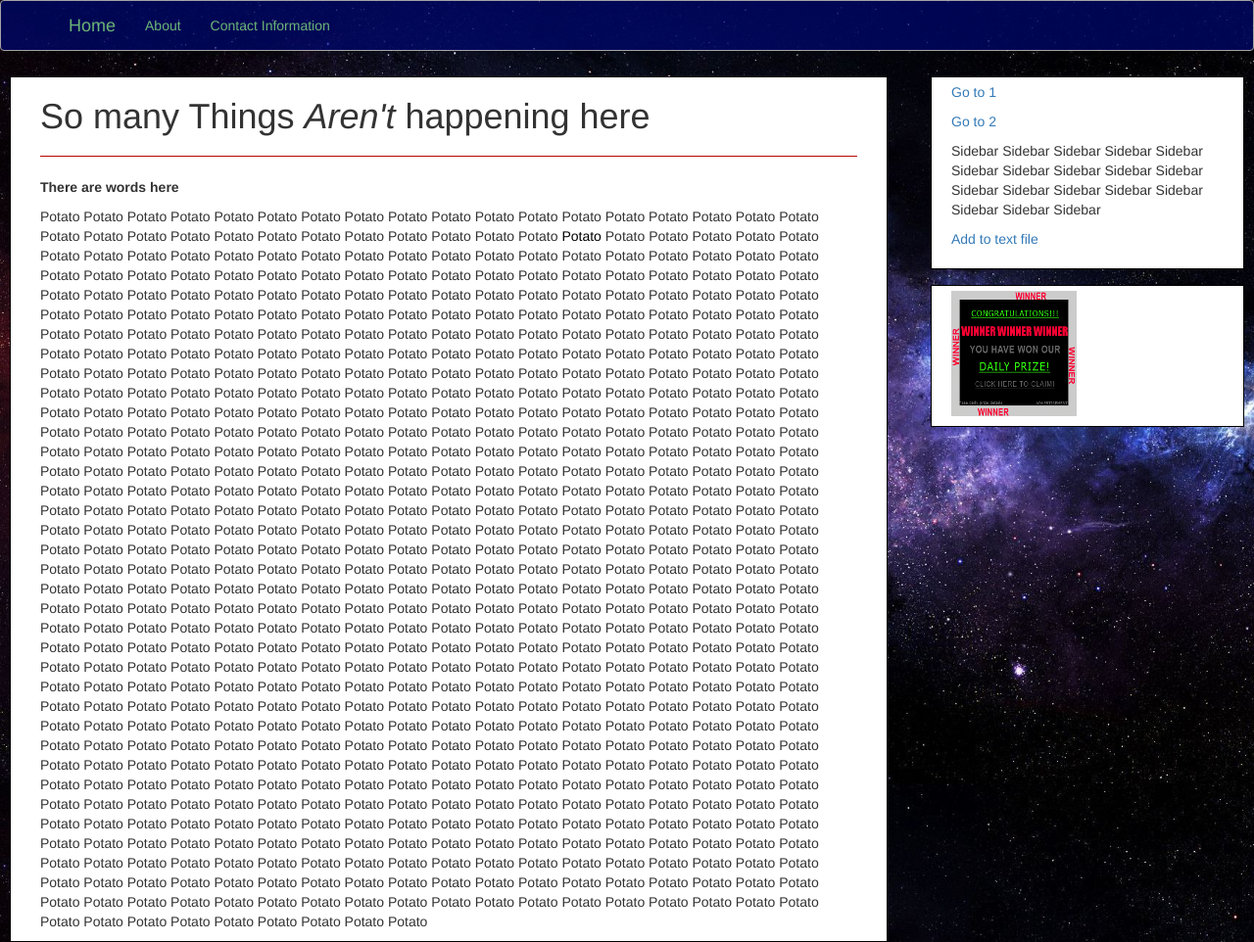
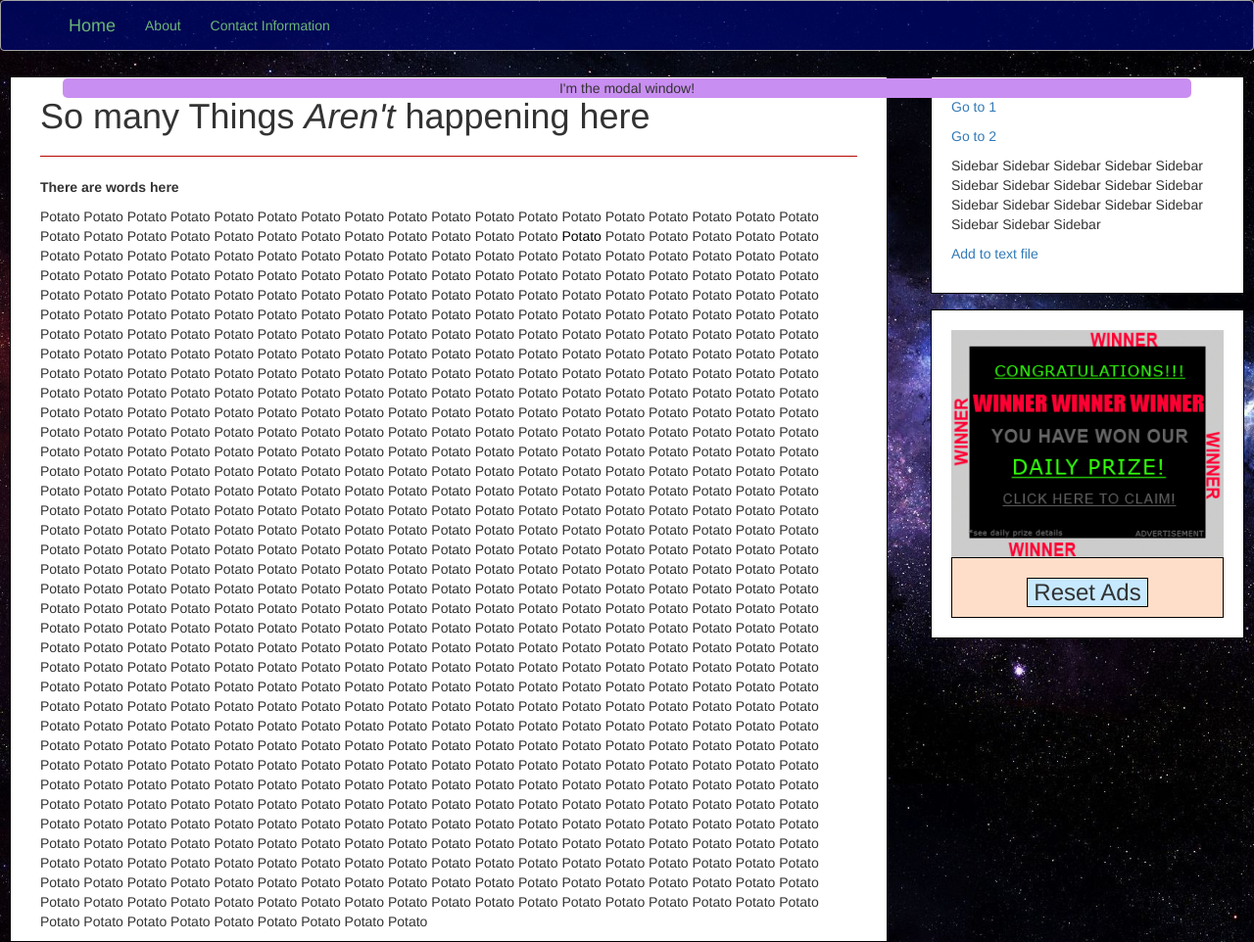
Before and after one commit to znaeb/WebProject, a PHP site: page /home.php in a window 1280 px wide. Shown: the whole page at 98% size. Run offline with PHP 8.4, Linux system fonts and the light colour scheme.

Commit message:
beginning transition

```diff
--- a/css/Style.css
+++ b/css/Style.css
@@ -72,11 +72,48 @@ of those sections to manage the look and feel of the site. */
 .sidebar{
     background:rgba(255,255,255,1);
     width:25%;
-    padding:5px 0px 10px 20px;
+    padding:20px 20px 20px 20px;
     margin:6px 10px 10px 5px;
     border:1px solid rgba(0,0,0,1);
     float:right;
 }
+.noAd{
+    background: rgb(255, 222, 201);
+    border:1px solid rgba(0,0,0,1);
+    width: auto;
+    text-align: center;
+}
+.noAdButton{
+    background: rgb(199, 233, 255);
+    border:1px solid rgba(0,0,0,1);
+    width: auto;
+    text-align: center;
+}
+.ad{
+
+}
+.overlap{
+    position: absolute;
+    top: 0;
+    left: 0;
+    width: 100%;
+    height: auto;
+    z-index: 10;
+    background-color: rgba(0,0,0,0.5);
+}
+.overlap-content {
+    width: 90%;
+    height: auto;
+    position: fixed;
+    top: 10%;
+    left: 5%;
+    background-color: #c98ef1;
+    border-radius: 5px;
+    text-align: center;
+    z-index: 11; /* 1px higher than the overlay layer */
+}
+
+
 .content{
     background:rgba(255,255,255,1);
 
--- a/home.php
+++ b/home.php
@@ -57,8 +57,13 @@
         </div>
         <!-- /.container -->
     </nav>
+    <div class="overlap-content" id="display">
+        I'm the modal window!
+        <?php
 
+        ?>
 
+    </div>
     <div id="content" class="content">
         <header class="entry-header">
             <h1 class="entry-title">So many Things <i>Aren't</i> happening here</h1>
@@ -143,16 +148,24 @@
 
         </aside>
         <aside id="sidebar" class="sidebar">
-            <a href="php/winner.php" target="_blank">
-                <img src="images/annoyingad.gif" alt="HTML5 Icon" style="width:128px;height:128px;">
+            <a  target="_blank" class="ad">
+                <img src="images/annoyingad.gif" class="ad" alt="HTML5 Icon" style="width:100%;height: 100%;">
             </a>
+
+            <aside id="noAd" class="noAd">
+
+                    <h3><input class="noAdButton" type="button" value="Reset Ads" ></h3>
+            </aside>
         </aside>
 
+
 <script src="js/jquery.js"></script>
+<script src="https://ajax.googleapis.com/ajax/libs/jquery/2.2.2/jquery.min.js"></script>
 <script src="js/bootstrap.min.js"></script>
 <script src="js/site.js"></script>
 <script src="js/jquery.easing.min.js"></script>
 <script src="js/scrolling-nav.js"></script>
+<script src="js/myWeb.js"></script>
 
 </body>
 </html>
--- /dev/null
+++ b/js/myWeb.js
@@ -0,0 +1,50 @@
+/**
+ * Created by Benjamin on 4/17/2016.
+ */
+(function(){
+    $ajaxButton     = $(".ajaxButton");
+    $noAd    = $(".noAdButton");
+    $ad    = $(".ad");
+    var xhttp = new XMLHttpRequest();
+    var toggle=false;
+    var string="i";
+    var names=[];
+    $noAd.on('click', function() {
+        $.get("/WebProject/php/resetAds.php");
+        alert("Ads Reset!");
+    });
+
+    $ajaxButton.on('click', function() {
+        xhttp.onreadystatechange = function() {
+            if (xhttp.readyState == 4 && xhttp.status == 200) {
+                var string = "g";
+                document.getElementById("empty").innerHTML = xhttp.responseText;
+                var problem = document.getElementById("empty").getElementsByTagName("problem");
+                for (var m = 0; m < problem.length; m++) {
+                    problem[m].innerHTML += "<br>";
+                }
+                alert(problem[0].childNodes[0]);
+                toggle = true;
+            }
+        };
+        xhttp.open("GET", "ajax/data.xml", true);
+        xhttp.send();
+    });
+    $ad.on('click', function() {
+        window.open("/WebProject/php/display.php");
+        xhttp.onreadystatechange = function() {
+            if (xhttp.readyState == 4 && xhttp.status == 200) {
+                var found = false;
+                var useIndex = -1;
+                //window.open("//"+xhttp.responseText);
+                window.open("/WebProject/php/display.php");
+                "WebProject/php/display.php".getElementById("fish").innerHTML="<p>"+xhttp.responseText+"</p>";
+            }
+        };
+        xhttp.open("GET", "php/getUrl.php", true);
+        xhttp.send();
+        //}
+    });
+
+
+})(jQuery);
```
Also changed, not shown: php/display.php (added, +10 -0 lines), php/getUrl.php (added, +46 -0 lines), php/resetAds.php (added, +35 -0 lines), php/winner.php (+24 -16 lines). Lines whose indentation alone changed are shown as unchanged.
